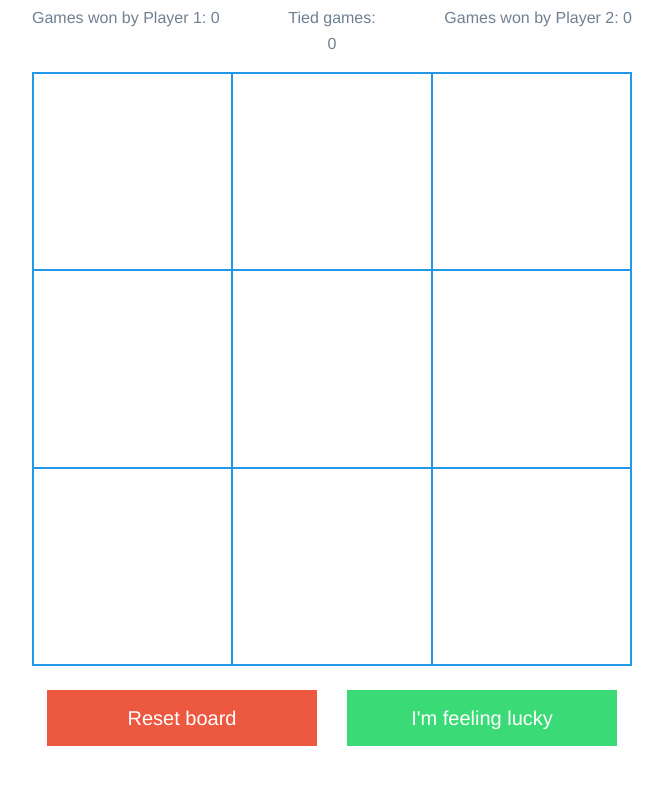
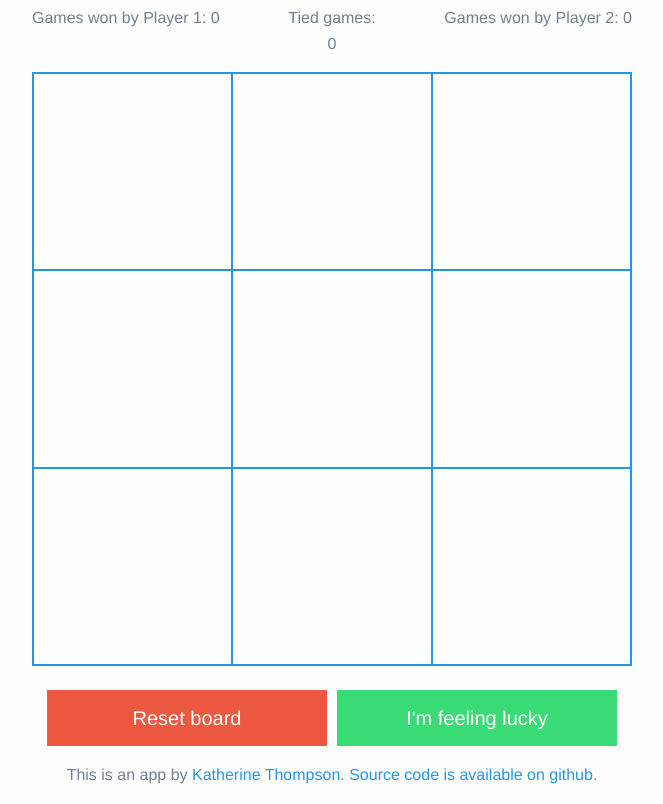
Before and after one commit to KatherineThompson/tic-tac-toe-project, a website: page index.html in a window 1280 px wide. Shown: the part 106-910 px from the top of the page, without its empty margins (308-971 px from the left). Before the commit the page ends 868 px from the top, so only its background shows below. Drawn offline with nearby package versions, Linux system fonts and the light colour scheme.

Commit message:
Fixed buttons in small and added link

```diff
--- a/index.html
+++ b/index.html
@@ -52,13 +52,25 @@
         </div>
     </div>
     <div class="row">
-        <div  class="small-11 small-centered large-12 columns">
-            <div class="row">
-                <div class="small-6 large-offset-3 large-3 columns">
+        <div class="small-11 small-centered large-12 columns">
+            <div class="row small-collapse large-uncollapse">
+                <div class="small-6 large-offset-3 large-3 columns reset">
                     <button id="reset-button" class="button expanded large alert">Reset board</button>
                 </div>
-                <div class="small-6 large-3 columns end">
+                <div class="small-6 large-3 columns end lucky">
                     <button id="lucky-button" class="button success expanded large">I'm feeling lucky</button>
+                </div>
+            </div>
+        </div>
+    </div>
+    <div class="row">
+        <div class="small-11 small-centered large-12 columns">
+            <div class="row">
+                <div class="small-12 columns">
+                    <p class="centered">
+                        This is an app by <a href="https://github.com/KatherineThompson">Katherine Thompson</a>.
+                        <a href="https://github.com/KatherineThompson/tic-tac-toe-project">Source code is available on github</a>.
+                    </p>
                 </div>
             </div>
         </div>
--- a/index.scss
+++ b/index.scss
@@ -32,6 +32,10 @@ $header-sizes: (
 @include foundation-everything;
 $default-symbol-size: 100px;
 $default-symbol-size-small: $default-symbol-size * 1.5;
+
+body {
+    min-width: 500px;
+}
 
 #board {
 
@@ -168,3 +172,19 @@ p {
         height: inherit;
     }
 }
+
+.reset {
+    @include breakpoint(small) {
+        padding-right: 5px !important;
+    }
+}
+
+.lucky {
+    @include breakpoint(small) {
+        padding-left: 5px !important;
+    }
+}
+
+.centered {
+    text-align: center;
+}
```
Also changed, not shown: built.css, index.js (line endings or trailing spaces).
